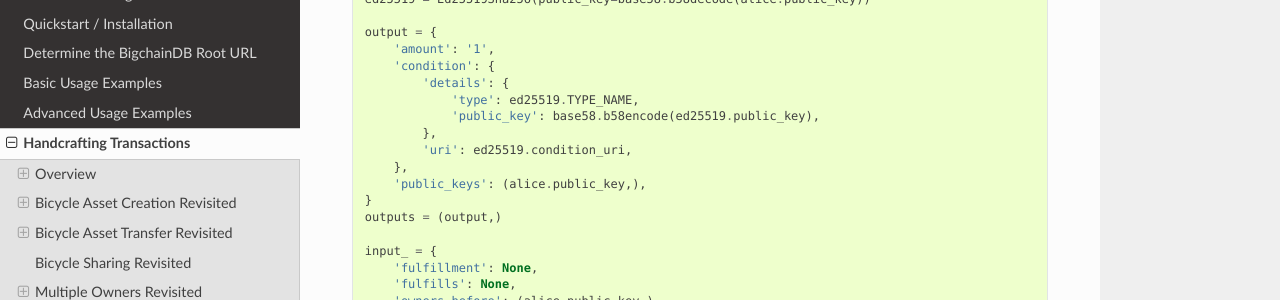
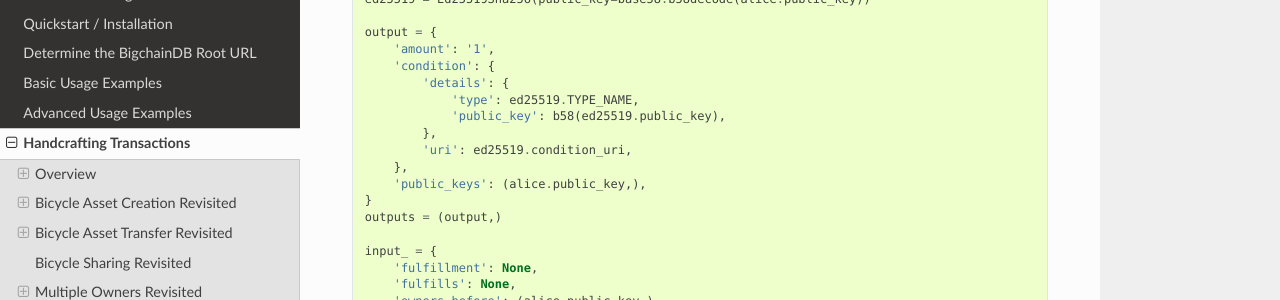
Before and after one commit to bigchaindb/bigchaindb-driver, a Sphinx documentation site: the page built from docs/handcraft.rst, in a window 1280 px wide and 900 px high, scrolled down 8456 px. Shown: the part 151-451 px from the top of the window. Built offline with Sphinx 7.4.7 and the Read the Docs theme 2.0.0, drawn with Linux system fonts in a browser that asks for light colours; some of the changed text lies outside the part shown.

Commit message:
Problem: Error when building Handcrafting Transactions docs (#476)
TypeError: Object of type 'bytes' is not JSON serializable

Solution: Use base58.b58encode(key).decode() which is a str,
instead of base58.b58encode(key) which is a bytes object

```diff
--- a/docs/handcraft.rst
+++ b/docs/handcraft.rst
@@ -273,9 +273,13 @@
 
 .. ipython::
 
+    In [0]: def b58(key):
+       ...:     # convert key to a base58 string
+       ...:     return base58.b58encode(key).decode()
+
     In [0]: condition_details = {
        ...:     'type': ed25519.TYPE_NAME,
-       ...:     'public_key': base58.b58encode(ed25519.public_key),
+       ...:     'public_key': b58(ed25519.public_key),
        ...: }
 
 We can now easily assemble the ``dict`` for the output:
@@ -304,7 +308,7 @@
        ...:     'condition': {
        ...:         'details': {
        ...:             'type': ed25519.TYPE_NAME,
-       ...:             'public_key': base58.b58encode(ed25519.public_key),
+       ...:             'public_key': b58(ed25519.public_key),
        ...:         },
        ...:         'uri': ed25519.condition_uri,
        ...:     },
@@ -459,7 +463,7 @@
         'condition': {
             'details': {
                 'type': ed25519.TYPE_NAME,
-                'public_key': base58.b58encode(ed25519.public_key),
+                'public_key': b58(ed25519.public_key),
             },
             'uri': ed25519.condition_uri,
         },
@@ -608,7 +612,7 @@
         'condition': {
             'details': {
                 'type': ed25519.TYPE_NAME,
-                'public_key': base58.b58encode(ed25519.public_key),
+                'public_key': b58(ed25519.public_key),
             },
             'uri': ed25519.condition_uri,
         },
@@ -816,7 +820,7 @@
        ...:     'condition': {
        ...:         'details': {
        ...:             'type': ed25519.TYPE_NAME,
-       ...:             'public_key': base58.b58encode(ed25519.public_key),
+       ...:             'public_key': b58(ed25519.public_key),
        ...:         },
        ...:         'uri': ed25519.condition_uri,
        ...:     },
@@ -932,7 +936,7 @@
         'condition': {
             'details': {
                 'type': ed25519.TYPE_NAME,
-                'public_key': base58.b58encode(ed25519.public_key),
+                'public_key': b58(ed25519.public_key),
             },
             'uri': ed25519.condition_uri,
         },
@@ -1064,7 +1068,7 @@
         'condition': {
             'details': {
                 'type': ed25519.TYPE_NAME,
-                'public_key': base58.b58encode(ed25519.public_key),
+                'public_key': b58(ed25519.public_key),
             },
             'uri': ed25519.condition_uri,
         },
@@ -1189,7 +1193,7 @@
     # CRYPTO-CONDITIONS: construct an unsigned fulfillment dictionary
     unsigned_fulfillment_dict = {
         'type': ed25519.TYPE_NAME,
-        'public_key': base58.b58encode(ed25519.public_key),
+        'public_key': b58(ed25519.public_key),
     }
 
     output = {
@@ -1300,12 +1304,12 @@
     # CRYPTO-CONDITIONS: get the unsigned fulfillment dictionary (details)
     bob_unsigned_fulfillment_dict = {
         'type': bob_ed25519.TYPE_NAME,
-        'public_key': base58.b58encode(bob_ed25519.public_key),
+        'public_key': b58(bob_ed25519.public_key),
     }
 
     carly_unsigned_fulfillment_dict = {
         'type': carly_ed25519.TYPE_NAME,
-        'public_key': base58.b58encode(carly_ed25519.public_key),
+        'public_key': b58(carly_ed25519.public_key),
     }
 
     bob_output = {
@@ -1554,7 +1558,7 @@
     In [0]: condition_details = {
        ...:     'subconditions': [
        ...:         {'type': s['body'].TYPE_NAME,
-       ...:          'public_key': base58.b58encode(s['body'].public_key)}
+       ...:          'public_key': b58(s['body'].public_key)}
        ...:         for s in threshold_sha256.subconditions
        ...:         if (s['type'] == 'fulfillment' and
        ...:             s['body'].TYPE_NAME == 'ed25519-sha-256')
@@ -1673,7 +1677,7 @@
 
     In [0]: unsigned_fulfillments_dict = {
        ...:     'type': carol_ed25519.TYPE_NAME,
-       ...:     'public_key': base58.b58encode(carol_ed25519.public_key),
+       ...:     'public_key': b58(carol_ed25519.public_key),
        ...: }
 
     In [0]: condition_uri = carol_ed25519.condition.serialize_uri()
@@ -1820,7 +1824,7 @@
     condition_details = {
         'subconditions': [
             {'type': s['body'].TYPE_NAME,
-             'public_key': base58.b58encode(s['body'].public_key)}
+             'public_key': b58(s['body'].public_key)}
             for s in threshold_sha256.subconditions
             if (s['type'] == 'fulfillment' and
                 s['body'].TYPE_NAME == 'ed25519-sha-256')
@@ -1921,7 +1925,7 @@
 
     unsigned_fulfillments_dict = {
         'type': carol_ed25519.TYPE_NAME,
-        'public_key': base58.b58encode(carol_ed25519.public_key),
+        'public_key': b58(carol_ed25519.public_key),
     }
 
     condition_uri = carol_ed25519.condition.serialize_uri()
@@ -2077,7 +2081,7 @@
     condition_details = {
         'subconditions': [
             {'type': s['body'].TYPE_NAME,
-             'public_key': base58.b58encode(s['body'].public_key)}
+             'public_key': b58(s['body'].public_key)}
             for s in threshold_sha256.subconditions
             if (s['type'] == 'fulfillment' and
                 s['body'].TYPE_NAME == 'ed25519-sha-256')
@@ -2187,7 +2191,7 @@
         'condition': {
             'details': {
                 'type': carol_ed25519.TYPE_NAME,
-                'public_key': base58.b58encode(carol_ed25519.public_key),
+                'public_key': b58(carol_ed25519.public_key),
             },
             'uri': condition_uri,
         },
```
